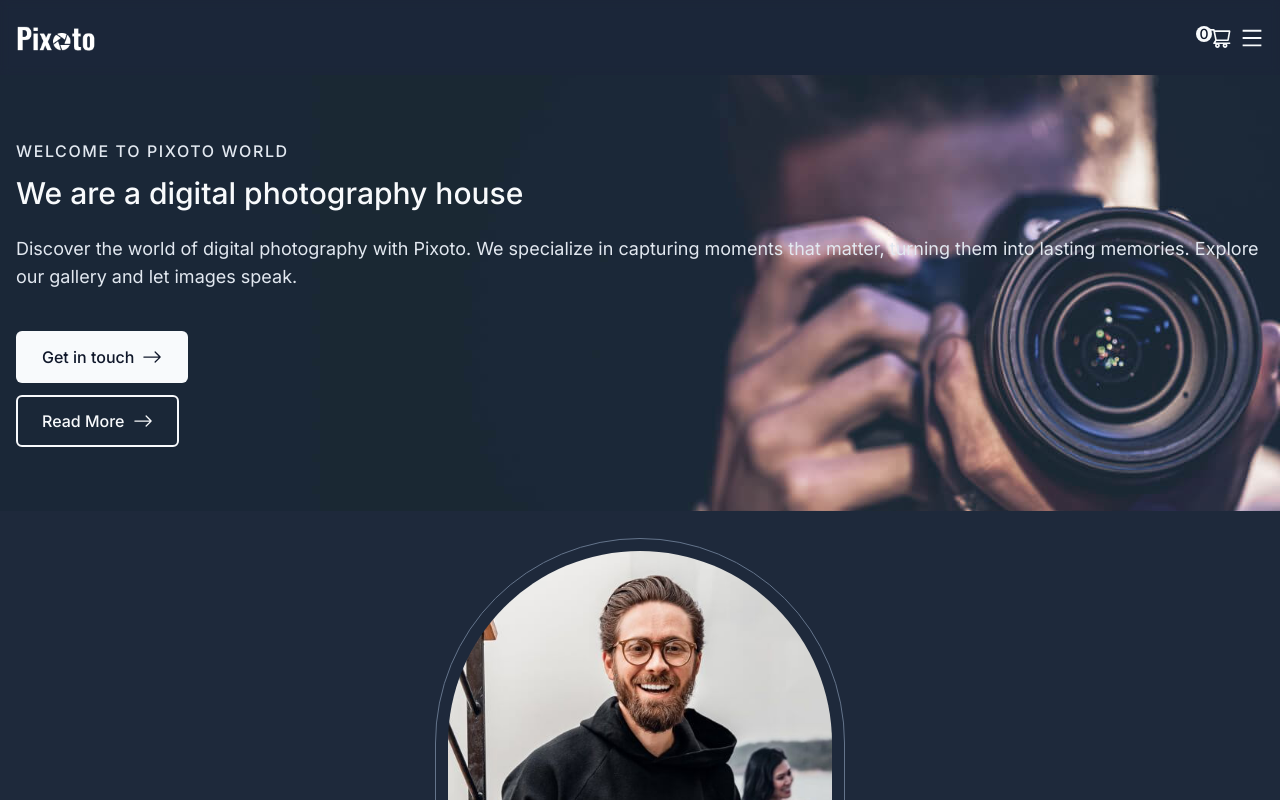
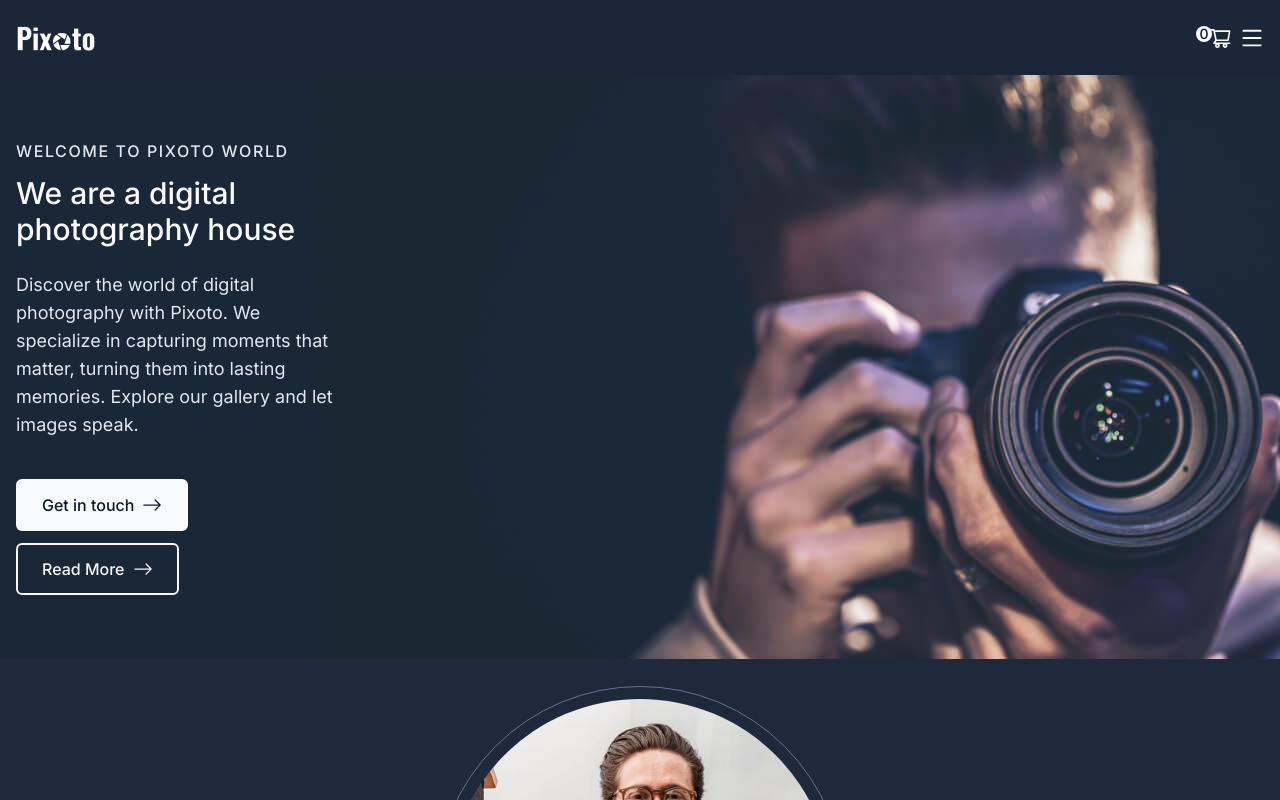
Before and after one commit to seesmof/Pixoto-Photos-Website, a Next.js app: page / in a window 1280 px wide. Shown: the top 800 px of the page. Built offline with nearby package versions, Linux system fonts and the light colour scheme.

Commit message:
update Hero.tsx

```diff
--- a/components/Home/Hero.tsx
+++ b/components/Home/Hero.tsx
@@ -5,13 +5,13 @@
   return (
     <>
       <div className="bg-center bg-auto bg-[url('/hero.jpg')] p-4">
-        <div className="flex flex-col py-12">
+        <div className="flex flex-col py-12 max-w-xs">
           <h3 className="subheading">welcome to pixoto world</h3>
           <h1 className="heading">We are a digital photography house</h1>
           <p className="paragraph">
             Discover the world of digital photography with Pixoto. We specialize
             in capturing moments that matter, turning them into lasting
-            memories. Explore our gallery and let images speak.{" "}
+            memories. Explore our gallery and let images speak.
           </p>
           <div className="flex flex-col gap-3 font-medium">
             <button className="btn btn-fill">
```
